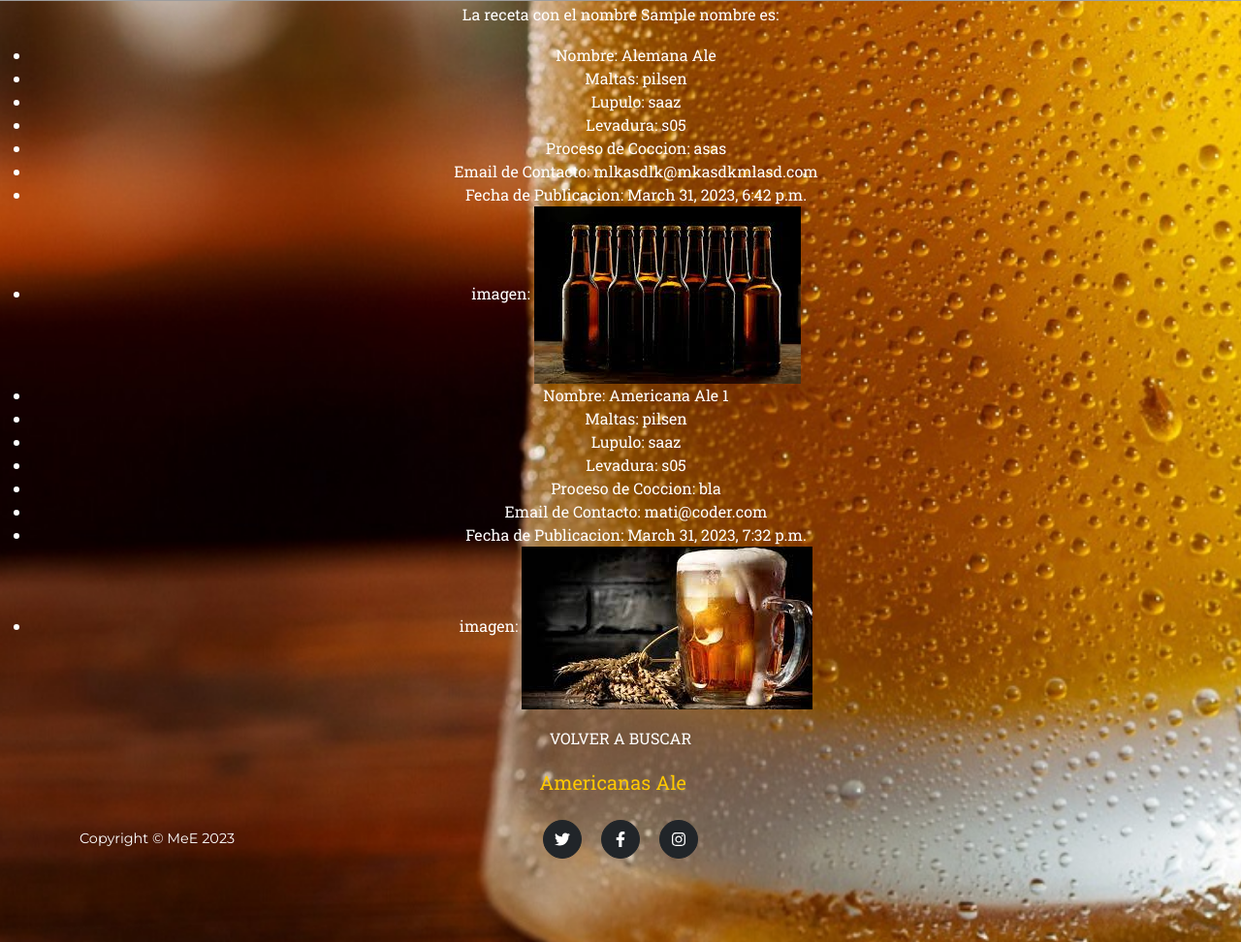
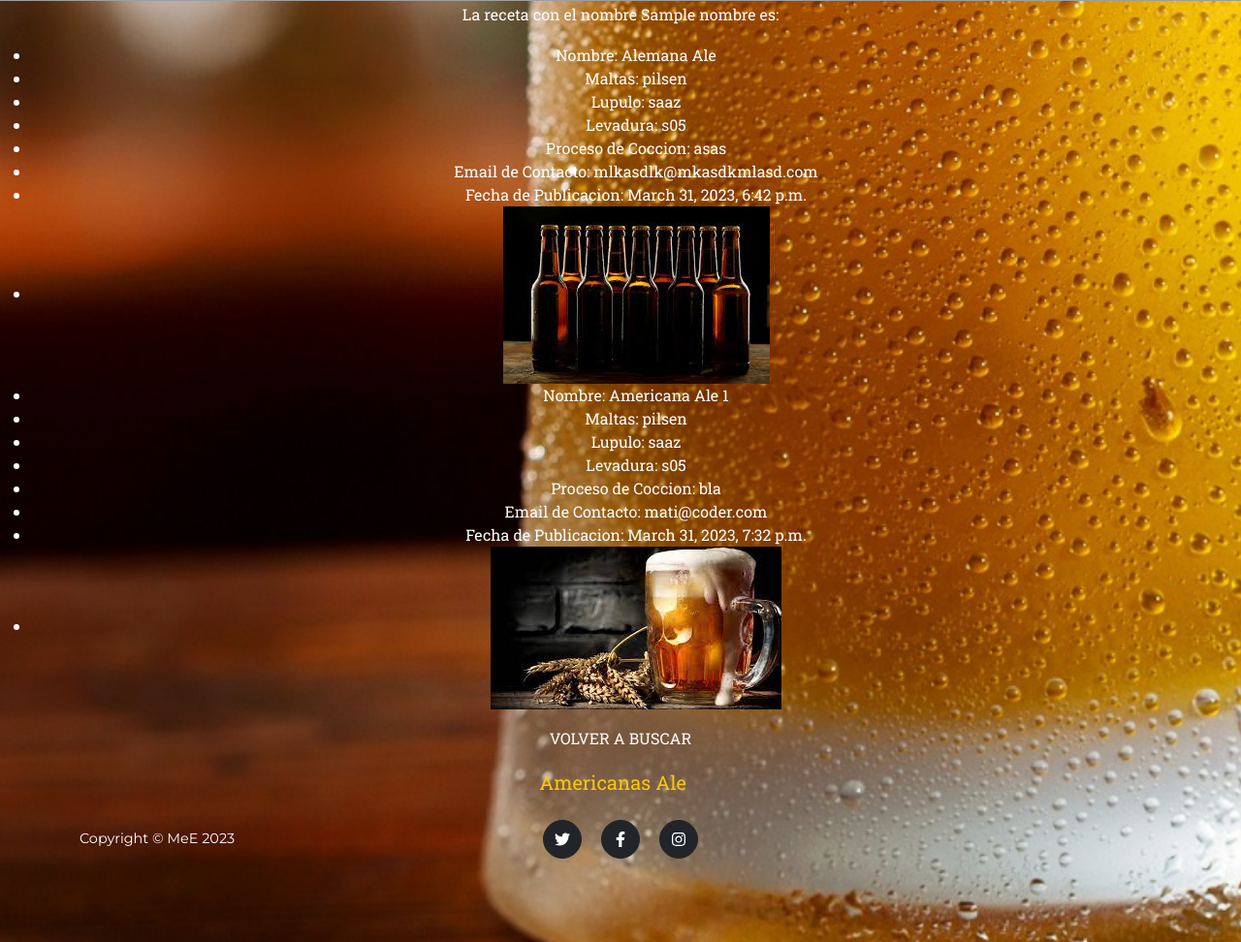
Before and after one commit to MatiEsc/BlogCervezaReceta, a Django app: template AppFinal/templates/resultadoBusquedaAmericanasAle.html in a window 1280 px wide. Shown: the part 1160-2132 px from the top of the page at 97% size. Run offline with Django 4.2, Linux system fonts and the light colour scheme; data comes from the database, SQL or seed files in the repository; the template is opened without the code that fills it: values that come from a table or form of the project are taken from there, most other values are stand-ins (such as "Sample title", 1, 10 or a date in 2020); some libraries are stand-ins or nearby versions; grey boxes are pictures that could not be loaded.

Commit message:
corregido casi todo, falta el menu del usuario

```diff
--- a/AppFinal/templates/resultadoBusquedaAmericanasAle.html
+++ b/AppFinal/templates/resultadoBusquedaAmericanasAle.html
@@ -26,7 +26,7 @@
             <li> Email de Contacto: {{americanasAle.emailDeContacto}} </li>
             <li> Fecha de Publicacion: {{americanasAle.fechaDePublicacion}} </li>
             <li>{% if americanasAle.imagen %}
-                imagen: <img src="{{ americanasAle.imagen.url }}" alt="mcmd">
+                <img src="{{ americanasAle.imagen.url }}" alt="mcmd">
             {% endif %}</li>
         {% endfor %}
     </ul>
```
